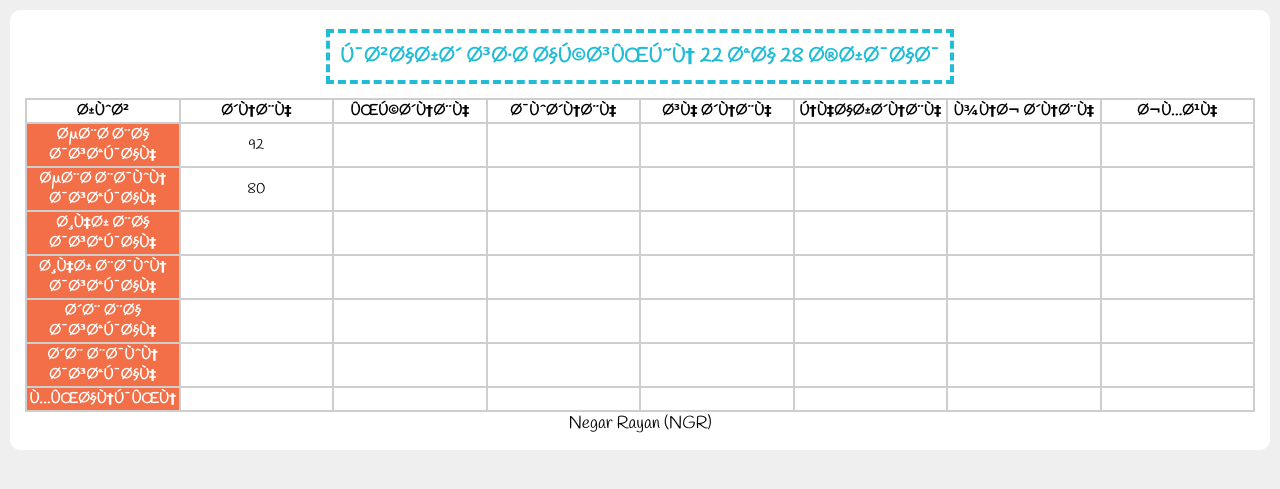
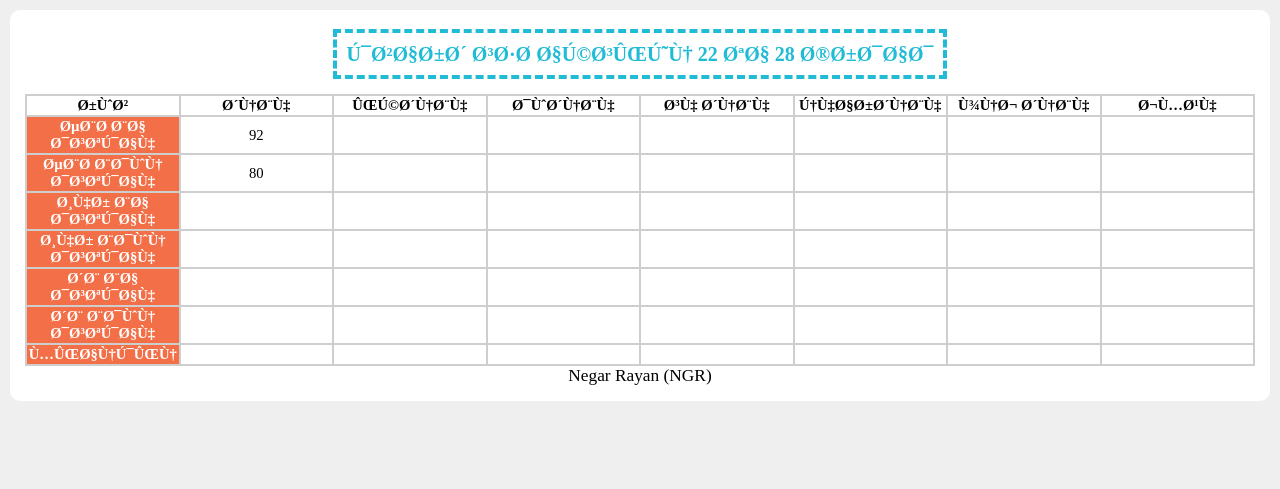
Before and after one commit to NGR41-git/NGR41-git.github.io, a PHP site: page / in a window 1280 px wide. Shown: the top 489 px of the page. Run offline with PHP 8.4, Linux system fonts and the light colour scheme.

Commit message:
Update sololearn.css

```diff
--- a/sololearn.css
+++ b/sololearn.css
@@ -3,7 +3,7 @@ html{
     padding: 0;
 }
 body {
-    font-family:'Montserrat' , 'sans-serif' , 'Handlee', cursive;
+    font-family:'Montserrat' , 'sans-serif' ;
     font-size: 13pt;
     background-color: #efefef;
     padding: 10px;
```
